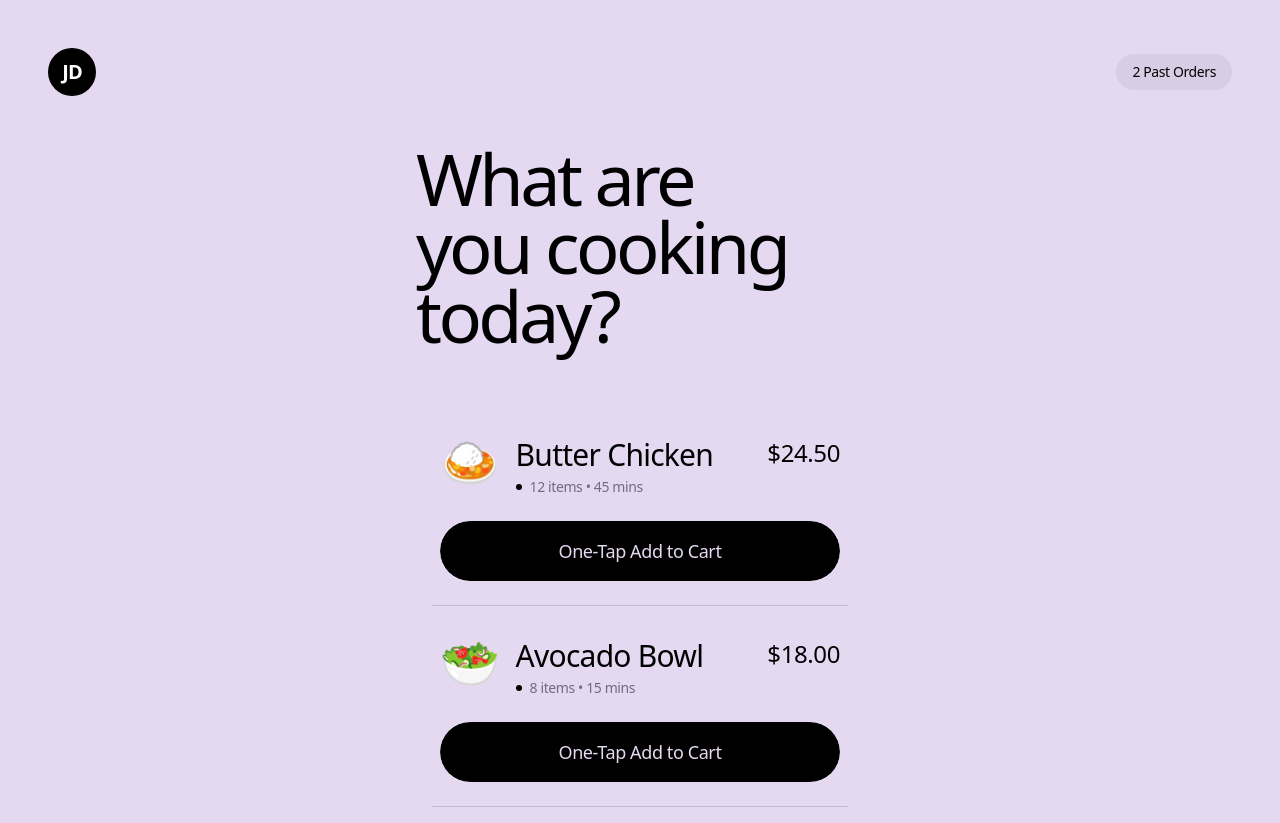
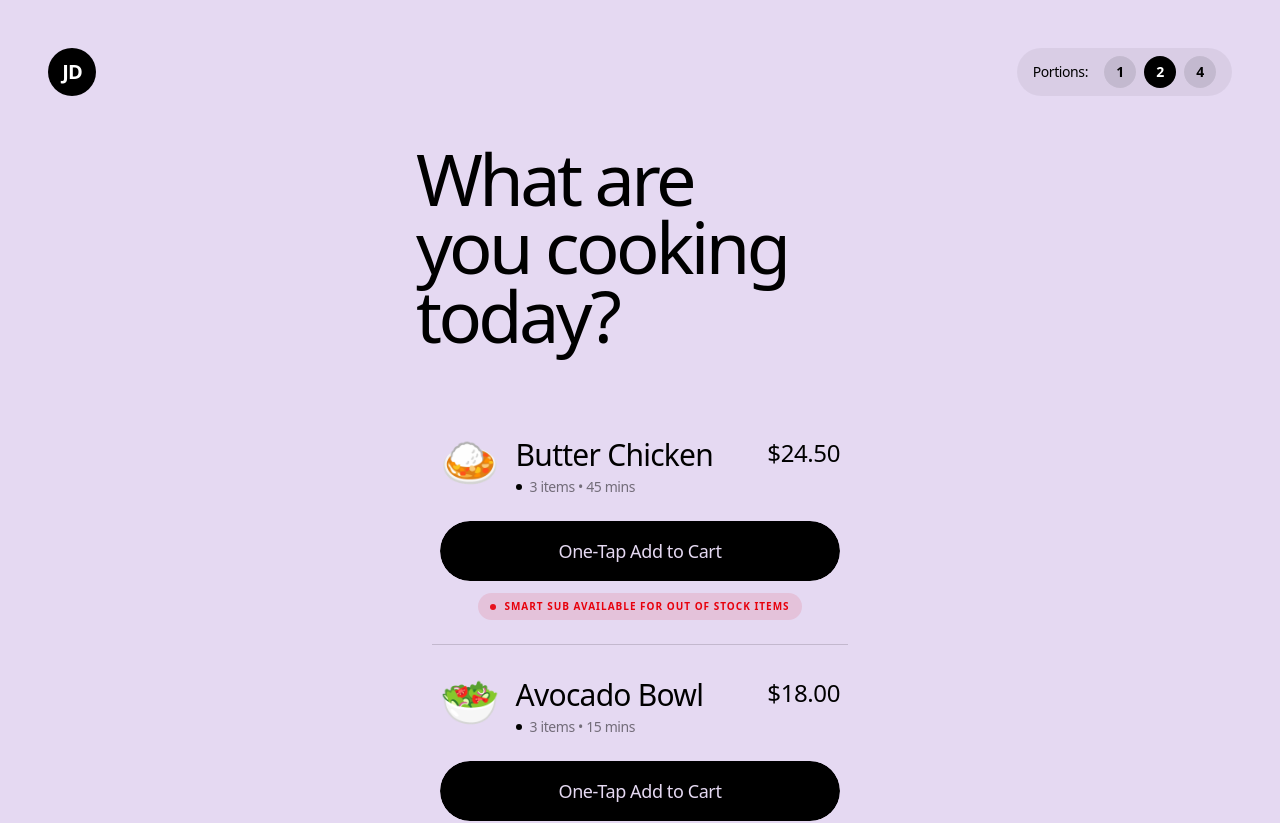
Before and after one commit to raun-ac/TuringMachine_Cypher, a Next.js app in the folder client/: page /customer in a window 1280 px wide. Shown: the top 823 px of the page. Built offline with nearby package versions, Linux system fonts and the light colour scheme.

Commit message:
3rd  commit

```diff
--- a/client/src/app/admin/page.tsx
+++ b/client/src/app/admin/page.tsx
@@ -96,39 +96,64 @@ export default function AdminDashboard() {
 
           {/* Live Feed */}
           <div className="animate-reveal delay-200 flex flex-col h-full">
-            <h3 className="text-4xl font-medium tracking-tight mb-8">Activity Feed</h3>
+            <h3 className="text-4xl font-medium tracking-tight mb-8">Ingredient Stacks Feed</h3>
             <div className="flex-1 bg-white/40 rounded-3xl p-6 overflow-hidden flex flex-col">
-              <div className="space-y-4 flex-1 overflow-y-auto pr-4">
+              <div className="space-y-6 flex-1 overflow-y-auto pr-4">
                 {state.orders.length === 0 ? (
                   <div className="h-full flex items-center justify-center">
                      <p className="text-2xl font-medium text-black/30 text-center">No activity yet.<br/>Waiting for orders...</p>
                   </div>
                 ) : (
-                  state.orders.map((order, i) => (
+                  state.orders.map((order, i) => {
+                    const hasSub = order.items.some(it => it.substituted);
+
+                    return (
                       <div
                         key={order.id}
-                      className={`p-5 rounded-2xl transition-all duration-500 ${i === 0 ? 'bg-black text-white scale-100 shadow-xl' : 'bg-black/5 text-black'}`}
+                        className={`p-6 rounded-3xl transition-all duration-500 ${i === 0 ? 'bg-black text-white scale-100 shadow-xl' : 'bg-white border border-black/10 text-black'}`}
                       >
-                      <div className="flex justify-between items-start mb-3">
+                        <div className="flex justify-between items-start mb-4 pb-4 border-b border-current border-opacity-10">
                           <div>
                             <p className={`text-xs font-bold uppercase tracking-widest mb-1 ${i === 0 ? 'text-white/50' : 'text-black/40'}`}>
                               {new Date(order.timestamp).toLocaleTimeString()} • {order.status}
                             </p>
-                          <p className="font-medium text-2xl">{order.recipe}</p>
+                            <p className="font-medium text-2xl">{order.recipe} (x{order.portions})</p>
                           </div>
                           <span className={`text-xl font-medium block ${i === 0 ? 'text-[#D4E5F2]' : ''}`}>
                             ${order.price.toFixed(2)}
                           </span>
                         </div>
 
-                      {order.substituted && (
-                        <div className={`mt-3 p-3 rounded-xl ${i === 0 ? 'bg-white/10 text-white' : 'bg-red-50 text-red-600'}`}>
-                          <p className="text-xs font-bold uppercase tracking-widest mb-1">Smart Substitution</p>
-                          <p className="font-medium">{order.subText}</p>
+                        <div>
+                          <p className={`text-xs font-bold uppercase tracking-widest mb-3 ${i === 0 ? 'text-white/60' : 'text-black/50'}`}>Packed Stack:</p>
+                          <ul className="space-y-2">
+                            {order.items.map((item, idx) => (
+                              <li key={idx} className="flex items-center gap-3 font-medium text-sm">
+                                <span className={`w-5 h-5 rounded-full flex items-center justify-center text-[10px] ${i===0 ? 'bg-white/20' : 'bg-black/10'}`}>{item.qty}</span>
+                                {item.substituted ? (
+                                  <span className="text-red-500 flex flex-col">
+                                    <span className="line-through opacity-70">{item.name}</span>
+                                    <span className="font-bold text-xs uppercase tracking-widest mt-0.5">↳ Sub: {item.subName}</span>
+                                  </span>
+                                ) : (
+                                  item.name
+                                )}
+                              </li>
+                            ))}
+                          </ul>
+                        </div>
+
+                        {hasSub && (
+                          <div className={`mt-4 p-3 rounded-xl ${i === 0 ? 'bg-white/10 text-white' : 'bg-red-50 text-red-600'}`}>
+                            <p className="text-xs font-bold uppercase tracking-widest mb-1 flex items-center gap-2">
+                              <span className="w-1.5 h-1.5 bg-current rounded-full"></span>
+                              Smart Substitution Auto-Applied
+                            </p>
                           </div>
                         )}
                       </div>
-                  ))
+                    )
+                  })
                 )}
               </div>
             </div>
--- a/client/src/app/customer/page.tsx
+++ b/client/src/app/customer/page.tsx
@@ -1,46 +1,105 @@
 "use client";
 import { useState, useEffect } from 'react';
-import { useAppStore } from '@/lib/store';
+import { useAppStore, OrderItem } from '@/lib/store';
 
 const RECIPES = [
-  { id: 'butter-chicken', name: 'Butter Chicken', price: 24.50, items: 12, time: 45, requires: 'heavy_cream', emoji: '🍛' },
-  { id: 'avocado-bowl', name: 'Avocado Bowl', price: 18.00, items: 8, time: 15, requires: 'avocado', emoji: '🥗' },
-  { id: 'margherita', name: 'Margherita Pizza', price: 21.00, items: 5, time: 25, requires: 'basil', emoji: '🍕' },
-  { id: 'mango-smoothie', name: 'Mango Smoothie', price: 9.50, items: 4, time: 5, requires: 'mango', emoji: '🥭' },
+  {
+    id: 'butter-chicken',
+    name: 'Butter Chicken',
+    basePrice: 12.25,
+    time: 45,
+    emoji: '🍛',
+    ingredients: [
+      { id: 'chicken', qty: 1 },
+      { id: 'heavy_cream', qty: 1 },
+      { id: 'tomatoes', qty: 2 }
+    ]
+  },
+  {
+    id: 'avocado-bowl',
+    name: 'Avocado Bowl',
+    basePrice: 9.00,
+    time: 15,
+    emoji: '🥗',
+    ingredients: [
+      { id: 'avocado', qty: 1 },
+      { id: 'quinoa', qty: 1 },
+      { id: 'tomatoes', qty: 1 }
+    ]
+  },
+  {
+    id: 'margherita',
+    name: 'Margherita Pizza',
+    basePrice: 10.50,
+    time: 25,
+    emoji: '🍕',
+    ingredients: [
+      { id: 'pizza_dough', qty: 1 },
+      { id: 'tomatoes', qty: 2 },
+      { id: 'basil', qty: 1 }
+    ]
+  },
+  {
+    id: 'mango-smoothie',
+    name: 'Mango Smoothie',
+    basePrice: 4.75,
+    time: 5,
+    emoji: '🥭',
+    ingredients: [
+      { id: 'mango', qty: 1 },
+      { id: 'milk', qty: 1 }
+    ]
+  },
 ];
 
 export default function CustomerApp() {
   const { state, updateState } = useAppStore();
   const [justOrdered, setJustOrdered] = useState<string | null>(null);
+  const [portions, setPortions] = useState(2);
   const [mounted, setMounted] = useState(false);
 
   useEffect(() => setMounted(true), []);
 
   const handleOrder = (recipe: typeof RECIPES[0]) => {
-    const requiredItem = state.inventory[recipe.requires];
-    const isOutOfStock = requiredItem.stock <= 0;
+
+    const orderItems: OrderItem[] = [];
+    const newInventory = { ...state.inventory };
+    let hasSub = false;
+
+    for (const req of recipe.ingredients) {
+      const invItem = newInventory[req.id];
+      const neededQty = req.qty * portions;
+      const isOutOfStock = invItem.stock < neededQty;
+
+      orderItems.push({
+        ingredientId: req.id,
+        name: invItem.name,
+        qty: neededQty,
+        substituted: isOutOfStock,
+        subName: isOutOfStock ? invItem.sub : undefined
+      });
+
+      if (isOutOfStock) hasSub = true;
+      else {
+        newInventory[req.id] = { ...invItem, stock: invItem.stock - neededQty };
+      }
+    }
 
     const newOrder = {
       id: `ORD-${Math.floor(Math.random() * 1000) + 1000}`,
       recipe: recipe.name,
-      price: recipe.price,
+      portions,
+      price: recipe.basePrice * portions,
       status: 'pending' as const,
-      substituted: isOutOfStock,
-      subText: isOutOfStock ? `${requiredItem.sub} (for ${requiredItem.name})` : undefined,
+      items: orderItems,
       timestamp: Date.now(),
     };
 
-    updateState(prev => {
-      const newInventory = { ...prev.inventory };
-      if (newInventory[recipe.requires].stock > 0) {
-        newInventory[recipe.requires].stock -= 1;
-      }
-      return {
-        ...prev,
-        inventory: newInventory,
-        orders: [newOrder, ...prev.orders]
-      };
-    });
+    updateState(prev => ({
+      ...prev,
+      inventory: newInventory,
+      orders: [newOrder, ...prev.orders]
+    }));
 
     setJustOrdered(recipe.id);
     setTimeout(() => setJustOrdered(null), 4000);
@@ -54,8 +113,19 @@ export default function CustomerApp() {
         <div className="w-12 h-12 bg-black text-white rounded-full flex items-center justify-center font-bold tracking-tighter text-xl">
           JD
         </div>
-        <div className="bg-black/5 px-4 py-2 rounded-full font-medium text-sm">
-          {state.orders.length} Past Orders
+        <div className="bg-black/5 px-4 py-2 rounded-full font-medium text-sm flex items-center gap-4">
+          <span>Portions:</span>
+          <div className="flex gap-2">
+            {[1, 2, 4].map(p => (
+              <button
+                key={p}
+                onClick={() => setPortions(p)}
+                className={`w-8 h-8 rounded-full font-bold ${portions === p ? 'bg-black text-white' : 'bg-black/10'}`}
+              >
+                {p}
+              </button>
+            ))}
+          </div>
         </div>
       </nav>
 
@@ -66,9 +136,10 @@ export default function CustomerApp() {
 
         <div className="space-y-2">
           {RECIPES.map((recipe, index) => {
-            const requiredItem = state.inventory[recipe.requires];
-            const isSubNeeded = requiredItem.stock <= 0;
             const isJustOrdered = justOrdered === recipe.id;
+
+            // Preview check for subs
+            const willHaveSub = recipe.ingredients.some(req => state.inventory[req.id].stock < req.qty * portions);
 
             return (
               <div
@@ -84,24 +155,19 @@ export default function CustomerApp() {
                         <h3 className={`text-3xl font-medium tracking-tight mb-1 ${isJustOrdered ? 'text-white' : 'text-black'}`}>{recipe.name}</h3>
                         <p className={`text-sm font-medium flex items-center gap-2 ${isJustOrdered ? 'text-white/60' : 'text-black/50'}`}>
                           <span className={`w-1.5 h-1.5 rounded-full ${isJustOrdered ? 'bg-white' : 'bg-black'} block`}></span>
-                          {recipe.items} items • {recipe.time} mins
+                          {recipe.ingredients.length} items • {recipe.time} mins
                         </p>
                       </div>
                     </div>
                     <div className="text-right">
-                      <span className={`text-2xl font-medium block ${isJustOrdered ? 'text-white' : 'text-black'}`}>${recipe.price.toFixed(2)}</span>
+                      <span className={`text-2xl font-medium block ${isJustOrdered ? 'text-white' : 'text-black'}`}>${(recipe.basePrice * portions).toFixed(2)}</span>
                     </div>
                   </div>
 
                   {isJustOrdered ? (
                     <div className="bg-white/10 p-4 rounded-2xl text-center">
                        <p className="text-lg font-bold mb-1">🎉 Order Placed!</p>
-                       {isSubNeeded && (
-                         <p className="text-[#D1F2D9] font-medium text-sm mt-2 flex flex-col">
-                           <span className="uppercase text-xs font-bold opacity-70 tracking-widest mb-1">Smart Sub Activated</span>
-                           {requiredItem.sub} replaced {requiredItem.name}
-                         </p>
-                       )}
+                       <p className="text-white/60 text-sm">Ingredient stack sent to rider.</p>
                     </div>
                   ) : (
                     <div className="relative overflow-hidden rounded-full">
@@ -114,10 +180,10 @@ export default function CustomerApp() {
                     </div>
                   )}
 
-                  {!isJustOrdered && isSubNeeded && (
-                     <div className="mt-3 flex items-center gap-2 justify-center text-xs font-bold text-red-600 uppercase tracking-widest bg-red-600/10 py-1 px-3 rounded-full w-max mx-auto">
+                  {!isJustOrdered && willHaveSub && (
+                     <div className="mt-3 flex items-center gap-2 justify-center text-[10px] font-bold text-red-600 uppercase tracking-widest bg-red-600/10 py-1.5 px-3 rounded-full w-max mx-auto">
                        <span className="w-1.5 h-1.5 bg-red-600 rounded-full animate-pulse"></span>
-                       Low stock on {requiredItem.name}
+                       Smart Sub Available for out of stock items
                      </div>
                   )}
                 </div>
--- a/client/src/lib/store.ts
+++ b/client/src/lib/store.ts
@@ -1,15 +1,23 @@
 "use client";
 import { useState, useEffect, useCallback } from 'react';
 
-const STORE_KEY = 'antigravity_hackathon_state_v2';
+const STORE_KEY = 'antigravity_hackathon_state_v3';
+
+export type OrderItem = {
+  ingredientId: string;
+  name: string;
+  qty: number;
+  substituted: boolean;
+  subName?: string;
+};
 
 export type Order = {
   id: string;
   recipe: string;
+  portions: number;
   price: number;
   status: 'pending' | 'assigned' | 'picking' | 'delivering' | 'completed';
-  substituted: boolean;
-  subText?: string;
+  items: OrderItem[];
   timestamp: number;
 };
 
@@ -27,17 +35,17 @@ export type AppState = {
 
 export const defaultState: AppState = {
   inventory: {
+    chicken: { name: 'Chicken Breast', stock: 12 },
     heavy_cream: { name: 'Heavy Cream', stock: 1, sub: 'Greek Yogurt' },
+    tomatoes: { name: 'Roma Tomatoes', stock: 8, sub: 'Canned Tomatoes' },
     avocado: { name: 'Fresh Avocado', stock: 5, sub: 'Edamame' },
-    chicken: { name: 'Chicken Breast', stock: 12 },
-    tomatoes: { name: 'Roma Tomatoes', stock: 8, sub: 'Canned Tomatoes' },
+    quinoa: { name: 'Organic Quinoa', stock: 20 },
     basil: { name: 'Fresh Basil', stock: 0, sub: 'Dried Oregano' },
-    mango: { name: 'Alphonso Mango', stock: 2, sub: 'Frozen Peaches' }
+    pizza_dough: { name: 'Sourdough Base', stock: 10 },
+    mango: { name: 'Alphonso Mango', stock: 2, sub: 'Frozen Peaches' },
+    milk: { name: 'Oat Milk', stock: 15 },
   },
-  orders: [
-    { id: 'ORD-091', recipe: 'Spaghetti Bolognese', price: 18.50, status: 'completed', substituted: false, timestamp: Date.now() - 3600000 },
-    { id: 'ORD-092', recipe: 'Avocado Bowl', price: 16.00, status: 'completed', substituted: false, timestamp: Date.now() - 1800000 },
-  ],
+  orders: [],
   riderOnline: true,
 };
 
```
Also changed, not shown: client/src/app/rider/page.tsx (+26 -5 lines). Lines whose indentation alone changed are shown as unchanged.
